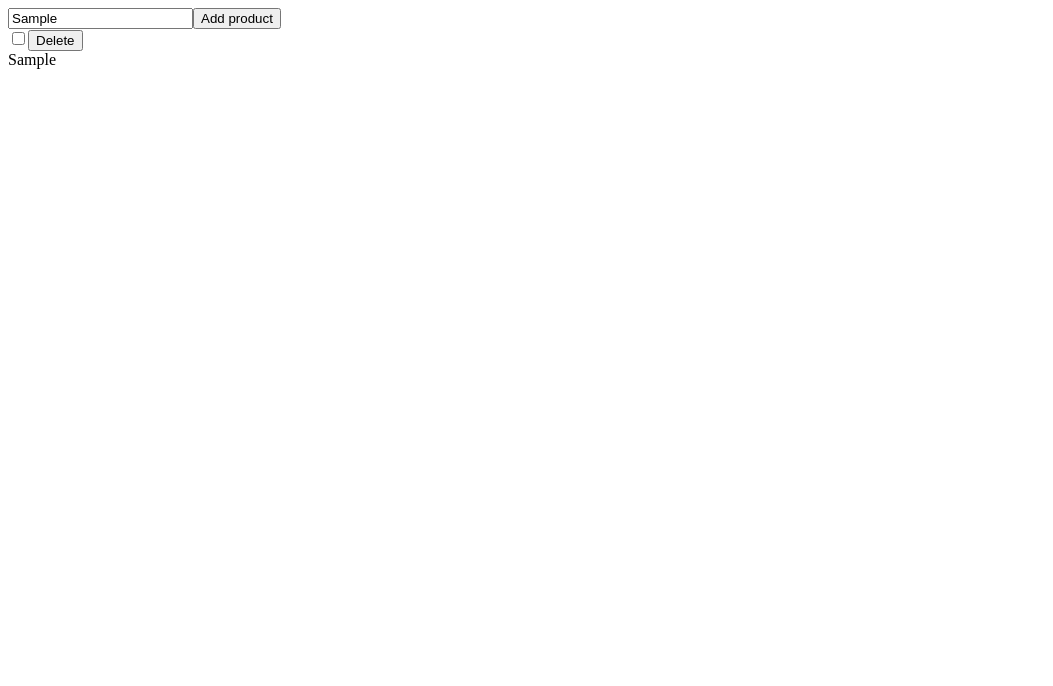
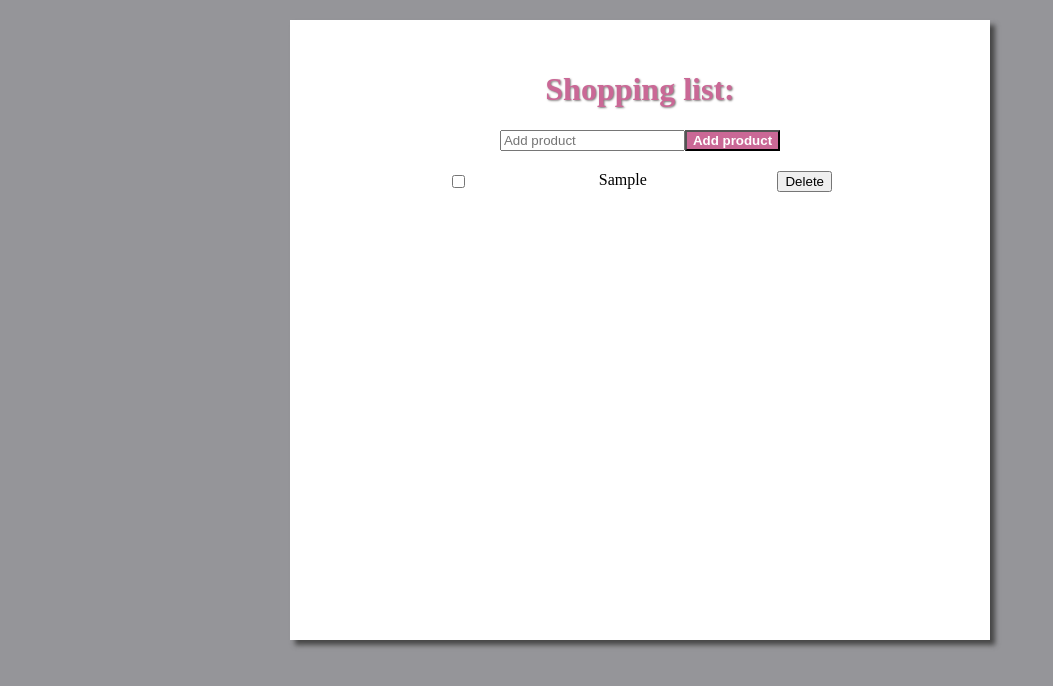
Before and after one commit to agnieszka-szczepanska/shoppingList, a React (Vite) app in the folder 3. React/Homework React/: page / in a window 1280 px wide. Both pictures are taken after typing "Sample" into the empty fields and a click on the button "Add product". Shown: the top 686 px of the page, without its empty margins (0-1053 px from the left). Built offline with nearby package versions, Linux system fonts and the light colour scheme.

Commit message:
final changes

```diff
--- a/3. React/Homework React/src/App.css
+++ b/3. React/Homework React/src/App.css
@@ -0,0 +1,32 @@
+body {
+  background-color: rgb(149, 149, 153);
+}
+.App {
+  background-color: rgb(255, 255, 255);
+  margin: 20px auto;
+  width: 50vw;
+  padding: 30px;
+  height: 70vh;
+  box-shadow: 5px 5px 5px rgb(71, 71, 71);
+  display: flex;
+  flex-direction: column;
+  align-items: center;
+}
+.heading {
+  color: rgb(202, 104, 150);
+  text-shadow: 1px 1px 2px rgb(128, 124, 124);
+}
+.shoppingList {
+  padding-top: 20px;
+}
+.product {
+  display: flex;
+  justify-content: space-between;
+  width: 30vw;
+}
+
+.btn {
+  background-color: rgb(202, 104, 150);
+  color: rgb(255, 255, 255);
+  font-weight: 700;
+}
--- a/3. React/Homework React/src/App.jsx
+++ b/3. React/Homework React/src/App.jsx
@@ -1,13 +1,10 @@
 import "./App.css";
-import ShoppingList from "./components/ShoppingList";
-import { useState } from "react";
-import { v4 as uuidv4 } from "uuid";
-import ShoppingItem from "./components/ShoppingItem";
+import ShoppingProductToAdd from "./components/ShoppingProductToAdd";
 
 function App() {
   return (
     <div className="App">
-      <ShoppingItem />
+      <ShoppingProductToAdd />
     </div>
   );
 }
--- a/3. React/Homework React/src/components/ShoppingItem.jsx
+++ b/3. React/Homework React/src/components/ShoppingProductToAdd.jsx
@@ -1,9 +1,8 @@
 import React from "react";
-import { v4 as uuidv4 } from "uuid";
 import ShoppingList from "./ShoppingList";
 import { useState } from "react";
 
-function ShoppingItem() {
+function ShoppingProductToAdd() {
   const [products, setProducts] = useState([]);
   const [inputValue, setInputValue] = useState("");
 
@@ -11,12 +10,14 @@ function ShoppingItem() {
     event.preventDefault();
     setProducts([
       ...products,
-      { name: inputValue, id: uuidv4(), isCompleted: false },
+      { name: inputValue, id: products.length, isCompleted: false },
     ]);
+    setInputValue("");
   };
 
   return (
     <>
+      <h1 className="heading">Shopping list:</h1>
       <form>
         <input
           type="text"
@@ -24,11 +25,11 @@ function ShoppingItem() {
           placeholder="Add product"
           value={inputValue}
         />
-        <button onClick={handleSubmit}>Add product</button>
+        <button className="btn" onClick={handleSubmit}>
+          Add product
+        </button>
       </form>
       <ShoppingList
-        setInputValue={setInputValue}
-        inputValue={inputValue}
         products={products}
         setProducts={setProducts}
       ></ShoppingList>
@@ -36,4 +37,4 @@ function ShoppingItem() {
   );
 }
 
-export default ShoppingItem;
+export default ShoppingProductToAdd;
--- a/3. React/Homework React/src/components/shoppinglist.jsx
+++ b/3. React/Homework React/src/components/shoppinglist.jsx
@@ -1,7 +1,7 @@
 import React from "react";
 
 function ShoppingList(props) {
-  const removeTask = (id) => {
+  const removeProduct = (id) => {
     props.setProducts(props.products.filter((product) => product.id !== id));
   };
 
@@ -11,15 +11,14 @@ function ShoppingList(props) {
   };
 
   return (
-    <div>
+    <div className="shoppingList">
       {props.products.map((product) => (
-        <div key={product.id}>
+        <div key={product.id} className="product">
           <input
             type="checkbox"
             checked={product.isCompleted}
             onChange={() => scratchProduct(product)}
           />
-          <button onClick={() => removeTask(product.id)}>Delete</button>
           <div
             style={{
               textDecoration: product.isCompleted ? "line-through" : "none",
@@ -27,6 +26,7 @@ function ShoppingList(props) {
           >
             {product.name}
           </div>
+          <button onClick={() => removeProduct(product.id)}>Delete</button>
         </div>
       ))}
     </div>
```
